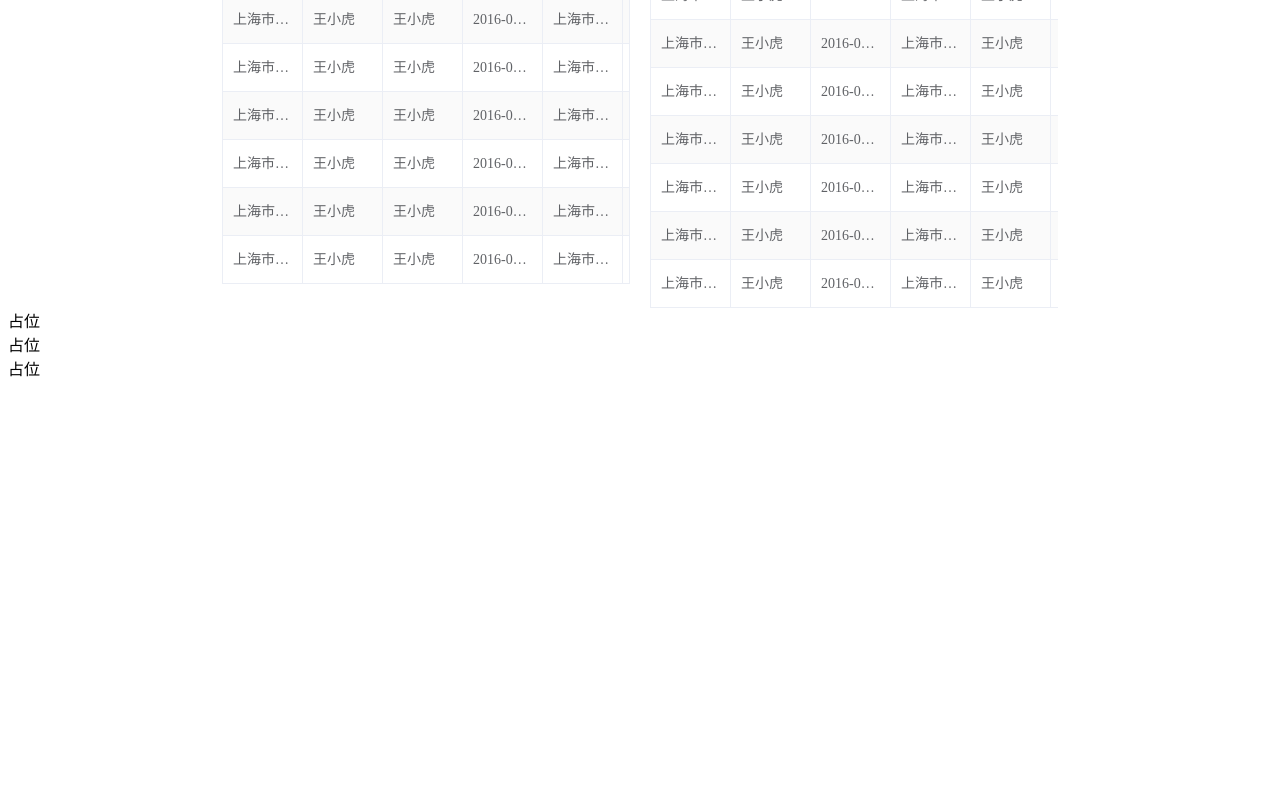
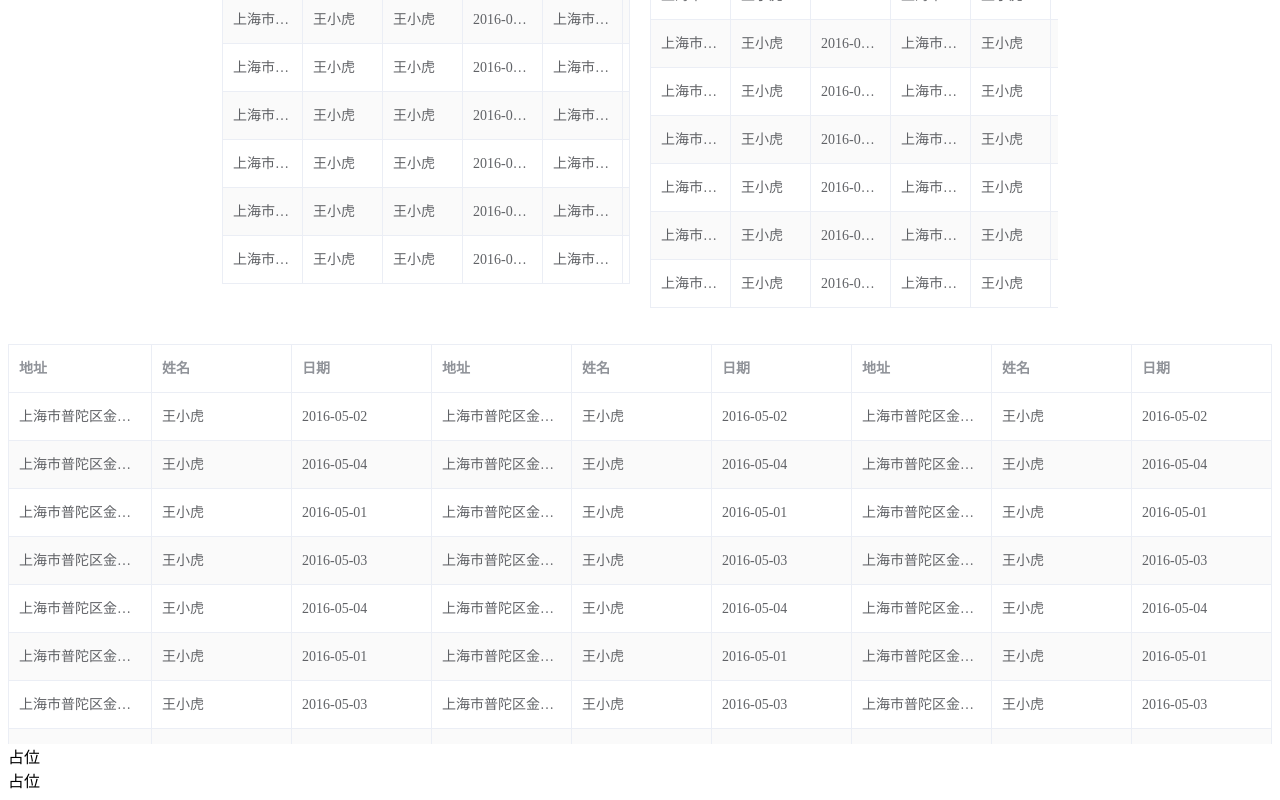
Before and after one commit to JdesEva/el-table-bar-base, a Vue app: page / in a window 1280 px wide. Shown: the part 685-1485 px from the top of the page. Before the commit the page ends 1073 px from the top, so only its background shows below. Built offline with nearby package versions, Linux system fonts and the light colour scheme.

Commit message:
v2.1.1 新增纵向滚动功能

```diff
--- a/examples/App.vue
+++ b/examples/App.vue
@@ -5,37 +5,15 @@
       <el-col :span="8">
         <el-table-bar fixed native>
           <el-table :data="idata" stripe border>
-            <el-table-column
-              show-overflow-tooltip
-              label="地址"
-              prop="address"
-              fixed="left"
-            />
+            <el-table-column show-overflow-tooltip label="地址" prop="address" fixed="left" />
             <el-table-column show-overflow-tooltip label="姓名" prop="name" />
             <el-table-column show-overflow-tooltip label="日期" prop="date" />
-            <el-table-column
-              show-overflow-tooltip
-              label="地址"
-              prop="address"
-            />
-            <el-table-column
-              fixed
-              show-overflow-tooltip
-              label="姓名"
-              prop="name"
-            />
+            <el-table-column show-overflow-tooltip label="地址" prop="address" />
+            <el-table-column fixed show-overflow-tooltip label="姓名" prop="name" />
             <el-table-column show-overflow-tooltip label="日期" prop="date" />
-            <el-table-column
-              show-overflow-tooltip
-              label="地址"
-              prop="address"
-            />
+            <el-table-column show-overflow-tooltip label="地址" prop="address" />
             <el-table-column show-overflow-tooltip label="姓名" prop="name" />
-            <el-table-column
-              show-overflow-tooltip
-              label="日期"
-              prop="date"
-            />
+            <el-table-column show-overflow-tooltip label="日期" prop="date" />
           </el-table>
         </el-table-bar>
       </el-col>
@@ -43,33 +21,37 @@
         <span>如果没有出现横向滚动条，请尝试缩小窗口大小观看例子</span>
         <el-table-bar fixed>
           <el-table :data="idata" stripe border>
-            <el-table-column
-              show-overflow-tooltip
-              label="地址"
-              prop="address"
-            />
+            <el-table-column show-overflow-tooltip label="地址" prop="address" />
             <el-table-column show-overflow-tooltip label="姓名" prop="name" />
             <el-table-column show-overflow-tooltip label="日期" prop="date" />
-            <el-table-column
-              show-overflow-tooltip
-              label="地址"
-              prop="address"
-            />
+            <el-table-column show-overflow-tooltip label="地址" prop="address" />
             <el-table-column show-overflow-tooltip label="姓名" prop="name" />
             <el-table-column show-overflow-tooltip label="日期" prop="date" />
-            <el-table-column
-              show-overflow-tooltip
-              label="地址"
-              prop="address"
-            />
+            <el-table-column show-overflow-tooltip label="地址" prop="address" />
             <el-table-column show-overflow-tooltip label="姓名" prop="name" />
             <el-table-column show-overflow-tooltip label="日期" prop="date" />
           </el-table>
         </el-table-bar>
       </el-col>
     </el-row>
+    <br>
+    <br>
     <el-row>
-      <el-col>占位</el-col>
+      <el-col style="height:400px;overflow:hidden;">
+        <el-table-bar height="400px">
+          <el-table :data="idata" stripe border>
+            <el-table-column show-overflow-tooltip label="地址" prop="address" />
+            <el-table-column show-overflow-tooltip label="姓名" prop="name" />
+            <el-table-column show-overflow-tooltip label="日期" prop="date" />
+            <el-table-column show-overflow-tooltip label="地址" prop="address" />
+            <el-table-column show-overflow-tooltip label="姓名" prop="name" />
+            <el-table-column show-overflow-tooltip label="日期" prop="date" />
+            <el-table-column show-overflow-tooltip label="地址" prop="address" />
+            <el-table-column show-overflow-tooltip label="姓名" prop="name" />
+            <el-table-column show-overflow-tooltip label="日期" prop="date" />
+          </el-table>
+        </el-table-bar>
+      </el-col>
     </el-row>
     <el-row>
       <el-col>占位</el-col>
--- a/index.d.ts
+++ b/index.d.ts
@@ -20,4 +20,6 @@ export declare class ElTableBar extends ElementUIComponent {
 
   /** fixed 还原滚动条 */
   native?: boolean
+
+  height?: number | string
 }
--- a/package.json
+++ b/package.json
@@ -1,6 +1,6 @@
 {
   "name": "el-table-bar-base",
-  "version": "2.1.0",
+  "version": "2.1.1",
   "private": false,
   "scripts": {
     "serve": "vue-cli-service serve",
--- a/packages/ElTableScrollBar/src/ElTableScrollBar.vue
+++ b/packages/ElTableScrollBar/src/ElTableScrollBar.vue
@@ -1,5 +1,4 @@
 <template>
-  <div>
   <div
     v-if="!native"
     ref="dRef"
@@ -7,11 +6,7 @@
     @mouseenter="__computedView"
     @mousewheel="fn"
   >
-      <el-scrollbar
-        ref="barRef"
-        :noresize="fixed"
-        wrap-class="scrollbar-wrapper"
-      >
+    <el-scrollbar ref="barRef" :noresize="fixed" wrap-class="scrollbar-wrapper">
       <div
         :style="
           `width:${
@@ -22,7 +17,7 @@
                 ? '-moz-fit-content'
                 : 'fit-content'
               : contentWidth + 'px'
-            }`
+          }; height:${fixed ? 'auto' : typeof height === 'number' ? `${height}px` : height}`
         "
       >
         <slot />
@@ -31,7 +26,6 @@
   </div>
   <div v-else class="elTableBar-native">
     <slot />
-    </div>
   </div>
 </template>
 
@@ -70,6 +64,15 @@ export default {
       // 如果表格列设置 fixed 属性，请开启此项还原滚动条。注意在此项情况下，其他任何设置均不生效
       type: Boolean,
       default: false
+    },
+    height: {
+      // 设置页面高度以保证启用纵向滚动条，当开启fixed模式，该属性会被丢弃
+      type: [Number, String],
+      default: () => 'auto',
+      validator: v => {
+        let regx = /\b\d+\b|\d+px\b|\b\d{1,2}vh\b|auto/
+        return regx.test(v)
+      }
     }
   },
   data () {
@@ -129,7 +132,9 @@ export default {
       if (this.fixed) {
         this._initWheel()
         this.Width = el.getBoundingClientRect().width
-        this.offsetLeft = this.$mount(this.$refs.barRef).$el.getBoundingClientRect().left
+        this.offsetLeft = this.$mount(
+          this.$refs.barRef
+        ).$el.getBoundingClientRect().left
         var scroll = this.$mount(this.$refs.barRef).$el.getElementsByClassName(
           'is-horizontal'
         )[0].children[0]
@@ -167,8 +172,11 @@ export default {
     isAgent () {
       var userAgent = window.navigator.userAgent.toLowerCase()
       if (userAgent.indexOf('firefox') > -1) this.firefox = true // 判断是否是火狐，是则需要增加 -moz- 前缀
-      console.log(userAgent)
-      if (userAgent.indexOf('trident') > -1 || userAgent.indexOf('windows nt') > -1) {
+      // console.log(userAgent)
+      if (
+        userAgent.indexOf('trident') > -1 ||
+        userAgent.indexOf('windows nt') > -1
+      ) {
         this.isRep = true
       }
       userAgent = null
@@ -180,7 +188,9 @@ export default {
       if (this.fixed) {
         var el = this.$slots.default[0].elm
         this.Width = el.getBoundingClientRect().width
-        this.offsetLeft = this.$mount(this.$refs.barRef).$el.getBoundingClientRect().left
+        this.offsetLeft = this.$mount(
+          this.$refs.barRef
+        ).$el.getBoundingClientRect().left
         this.offsetTop = el.getBoundingClientRect().top
         this.Height = el.getBoundingClientRect().height
         el = null
```
Also changed, not shown: examples/images/y-scroll.png (added), 1 other file (tests, documents, lock files or other folders). Lines whose indentation alone changed are shown as unchanged.
